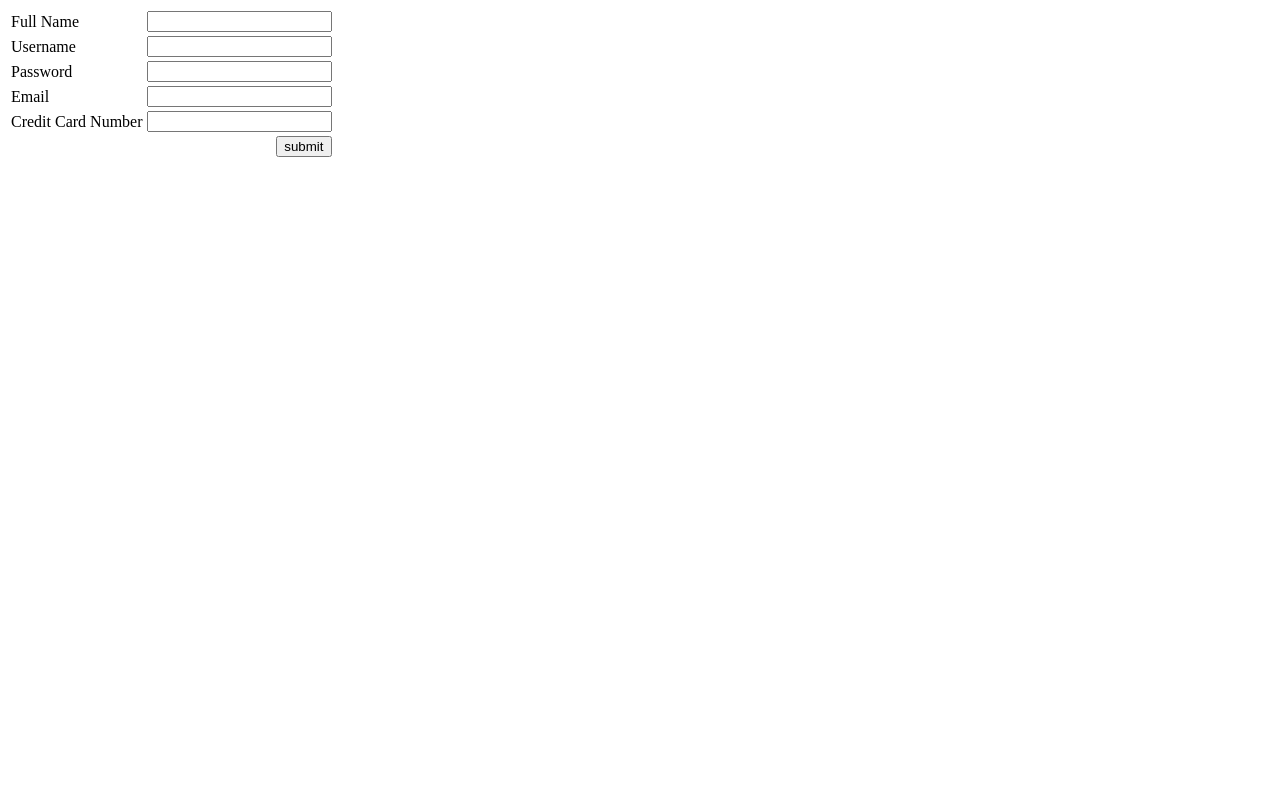
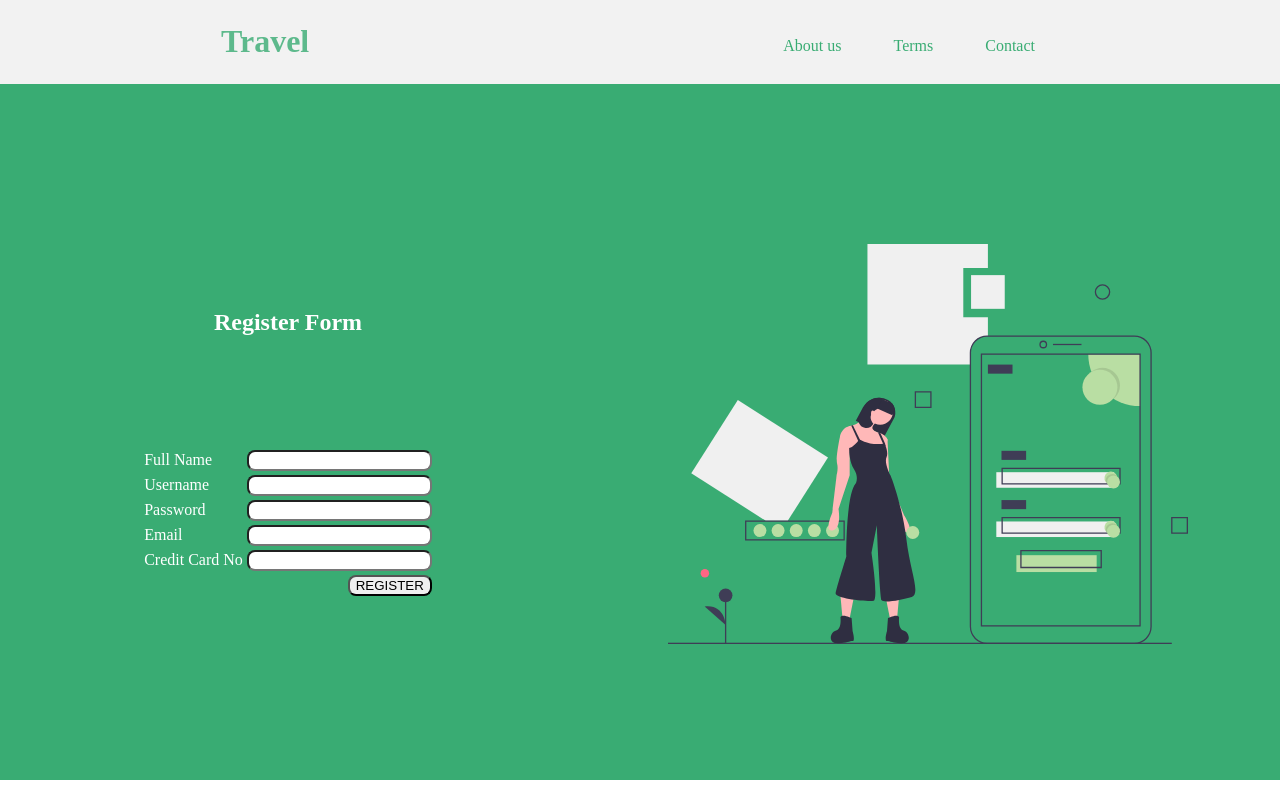
Before and after one commit to Awsaf780/project311-travel-management, a PHP site: page /signup.php in a window 1280 px wide. Run offline with PHP 8.4, Linux system fonts and the light colour scheme.

Commit message:
Added Signup Page

```diff
--- a/header_before.php
+++ b/header_before.php
@@ -1,3 +1,6 @@
+<head>
+	<link rel="stylesheet" type="text/css" href="styles.css">
+</head>
  <header class="main-header">
 	<div class="container">
 		<h1 class="mh-logo">
--- a/signup.php
+++ b/signup.php
@@ -15,7 +15,7 @@
     }
 
     if (empty($_POST['username'])) {
-      $errors['username'] =  'Test Number is required';
+      $errors['username'] =  'Username is required';
     }
     else{
 
@@ -23,21 +23,21 @@
     }
 
     if (empty($_POST['pass'])) {
-      $errors['pass'] = 'Subject is required';
+      $errors['pass'] = 'Password is required';
     }
     else{
       $pass = $_POST['pass'];
     }
 
     if (empty($_POST['card_no'])) {
-      $errors['card_no'] = 'Class is required';
+      $errors['card_no'] = '16 Digit Card Number is required';
     }
     else{
       $card_no = $_POST['card_no'];
     }
 
     if (empty($_POST['email'])) {
-      $errors['email'] = 'Score is required';
+      $errors['email'] = 'Email is required';
     }
     else{
       $email = $_POST['email'];
@@ -63,7 +63,7 @@
         if ($result2 && $result1) {
           echo "<script>
           alert('Inserted Successfully');
-          window.location.href = 'login.php';
+          window.location.href = 'index.php';
           </script>";
           exit;
         }
@@ -78,10 +78,23 @@
 <!DOCTYPE html>
 <html>
 <head>
-  <title></title>
+  <title>Sign Up</title>
 </head>
+
 <body>
+
+  <div>
+    <?php include 'header_before.php'; ?>
+  </div>
+
+  <div class="register">
+    <div class="feature-register">
+
+      <div class="register-text">
+        <div><h2>Register Form</h2></div>
+        <div>
           <form class="white" action="signup.php" method="POST">
+
             <table>
               <tr>
                 <td><label for="usr">Full Name</label></td>
@@ -100,18 +113,27 @@
                 <td><input type="Email" name="email"></td>
               </tr>
               <tr>
-    <td><label for="scr">Credit Card Number</label></td>
+                <td><label for="scr">Credit Card No</label></td>
                 <td><input type="number" id="scr" name="card_no"></td>
               </tr>
               <tr>
                 <td></td>
-    <td style="text-align: right;"><input type="submit" id="submit" name="submit" value="submit" href="#"></td>
+                <td style="text-align: right;"><input type="submit" id="submit" name="submit" value="REGISTER" href="#"></td>
               </tr>
             </table>
 
+          </form>
+
+        </div>
+
+      </div>
+
+      <div class="register-img"><img src="images/register.svg"></div>
 
 
 
-    </form>
+    </div>
+  </div>
+
 </body>
 </html>
--- a/styles.css
+++ b/styles.css
@@ -204,3 +204,38 @@ body {
 .card-star img {
 	max-height: 10px;
 }
+
+/*########## SIGNUP REGISTER ###########*/
+
+.register {
+	background: #39ac73;
+	height: 87vh;
+}
+.feature-register {
+	display: flex;
+	justify-content: space-around;
+	align-items: center;
+	padding-top: 20vh;
+}
+.feature-register .register-img {
+	min-height: 50vh;
+	min-width: 50%;
+	display: flex;
+	align-items: center;
+	justify-content: center;
+}
+.register-img img {
+	max-height: 50vh;
+}
+.feature-register .register-text {
+	min-height: 50vh;
+	min-width: 40%;
+	display: flex;
+	justify-content: space-around;
+	align-items: center;
+	flex-direction: column;
+	color: white;
+}
+.register-text form input {
+	border-radius: 8px;
+}
```
Also changed, not shown: images/register.svg (added). Lines whose indentation alone changed are shown as unchanged.
